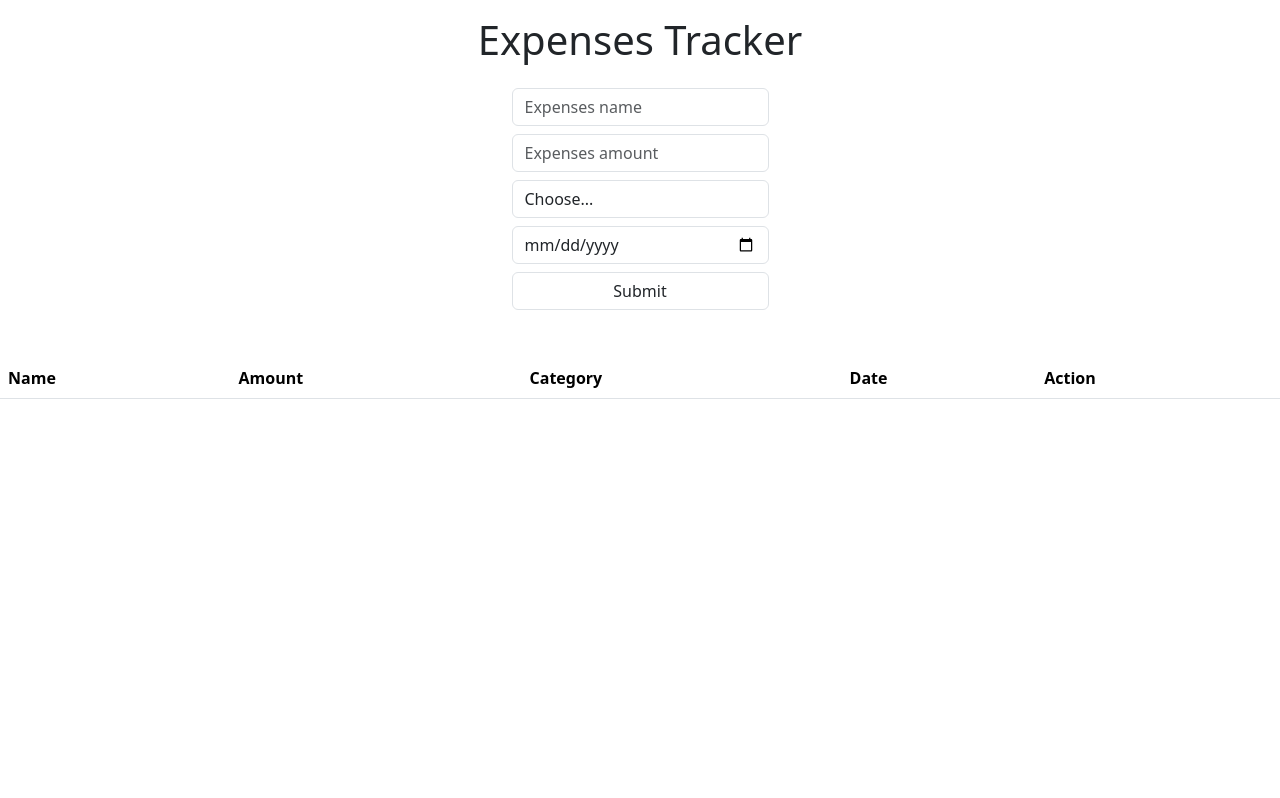
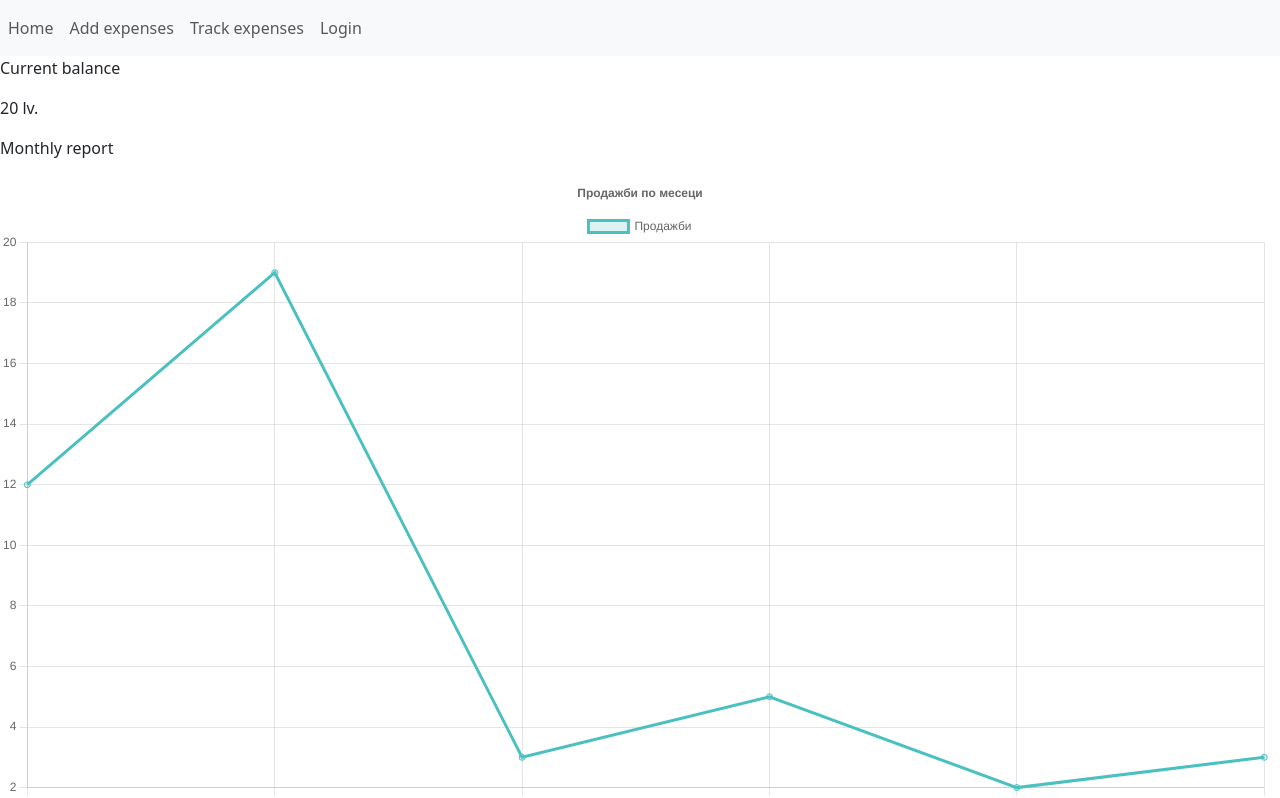
Before and after one commit to PIPetkova19/expenses-tracker, a React (Vite) app in the folder expenses-tracker/: page / in a window 1280 px wide. Shown: the top 798 px of the page. Built offline with nearby package versions, Linux system fonts and the light colour scheme; the HTML template or start-up script is replaced by a standard one.

Commit message:
Add navbar and different pages

```diff
--- a/expenses-tracker/package.json
+++ b/expenses-tracker/package.json
@@ -11,8 +11,11 @@
   },
   "dependencies": {
     "bootstrap": "^5.3.7",
+    "chart.js": "^4.5.0",
     "react": "^19.1.0",
-    "react-dom": "^19.1.0"
+    "react-chartjs-2": "^5.3.0",
+    "react-dom": "^19.1.0",
+    "react-router-dom": "^7.6.3"
   },
   "devDependencies": {
     "@eslint/js": "^9.30.1",
--- /dev/null
+++ b/expenses-tracker/src/AddExpenses.jsx
@@ -0,0 +1,12 @@
+
+
+function AddExpenses() {
+
+
+    return (
+        <></>
+    )
+
+}
+
+export default AddExpenses
--- a/expenses-tracker/src/App.jsx
+++ b/expenses-tracker/src/App.jsx
@@ -1,11 +1,23 @@
-import ExpensesTracker from "./ExpensesTracker"
+import { BrowserRouter as Router, Routes, Route } from "react-router-dom";
+import Navbar from "./Navbar";
+import Home from "./Home";
+import ExpensesTracker from "./ExpensesTracker";
+import AddExpenses from "./AddExpenses";
+import Login from "./Login";
+
+
 function App() {
-
   return (
-    <>
-     <ExpensesTracker></ExpensesTracker>
-    </>
-  )
+    <Router>
+      <Navbar />
+      <Routes>
+        <Route path="/" element={<Home />} />
+        <Route path="/add-expenses" element={<AddExpenses />} />
+        <Route path="/track-expenses" element={<ExpensesTracker />} />
+       <Route path="/login" element={<Login />} />
+      </Routes>
+    </Router>
+  );
 }
 
-export default App
+export default App;
--- /dev/null
+++ b/expenses-tracker/src/Home.jsx
@@ -0,0 +1,25 @@
+
+import MyChart from './MyChart';
+function Home() {
+    return (
+        <div>
+            <div>
+                <p>Current balance</p>
+                <p>20 lv.</p>
+            </div>
+
+            <div>
+                <p>Monthly report</p>
+                <div>
+                    <MyChart></MyChart>
+                </div>
+                  <p>Daily report</p>
+                <div>
+                    <MyChart></MyChart>
+                </div>
+            </div>
+        </div>
+    );
+}
+
+export default Home;
--- /dev/null
+++ b/expenses-tracker/src/Login.jsx
@@ -0,0 +1,6 @@
+function Login(){
+return(
+    <></>
+)
+}
+export default Login
--- /dev/null
+++ b/expenses-tracker/src/MyChart.jsx
@@ -0,0 +1,53 @@
+import React from 'react';
+import { Line } from 'react-chartjs-2';
+import {
+  Chart as ChartJS,
+  CategoryScale, // за ос X
+  LinearScale,   // за ос Y
+  PointElement,
+  LineElement,
+  Title,
+  Tooltip,
+  Legend
+} from 'chart.js';
+
+ChartJS.register(
+  CategoryScale,
+  LinearScale,
+  PointElement,
+  LineElement,
+  Title,
+  Tooltip,
+  Legend
+);
+
+function MyChart() {
+  const data = {
+    labels: ['Януари', 'Февруари', 'Март', 'Април', 'Май', 'Юни'],
+    datasets: [
+      {
+        label: 'Продажби',
+        data: [12, 19, 3, 5, 2, 3],
+        borderColor: 'rgb(75,192,192)',
+        backgroundColor: 'rgba(75,192,192,0.2)',
+      },
+    ],
+  };
+
+  const options = {
+    responsive: true,
+    plugins: {
+      legend: {
+        position: 'top',
+      },
+      title: {
+        display: true,
+        text: 'Продажби по месеци',
+      },
+    },
+  };
+
+  return <Line data={data} options={options} />;
+}
+
+export default MyChart;
--- /dev/null
+++ b/expenses-tracker/src/Navbar.jsx
@@ -0,0 +1,16 @@
+import { Link } from "react-router-dom";
+
+function Navbar() {
+    return (
+        <nav className="navbar navbar-expand-lg navbar-light bg-light">
+            <ul className="navbar-nav mr-auto">
+                <li className="nav-item "><Link to="/" className="nav-link">Home</Link></li>
+                <li className="nav-item "><Link to="/add-expenses" className="nav-link">Add expenses</Link></li>
+                <li className="nav-item "><Link to="/track-expenses" className="nav-link">Track expenses</Link></li>
+                <li className="nav-item"><Link to="/login" className="nav-link">Login</Link></li>
+            </ul>
+        </nav >
+    );
+}
+
+export default Navbar;
```
Also changed, not shown: 1 other file (tests, documents, lock files or other folders).
